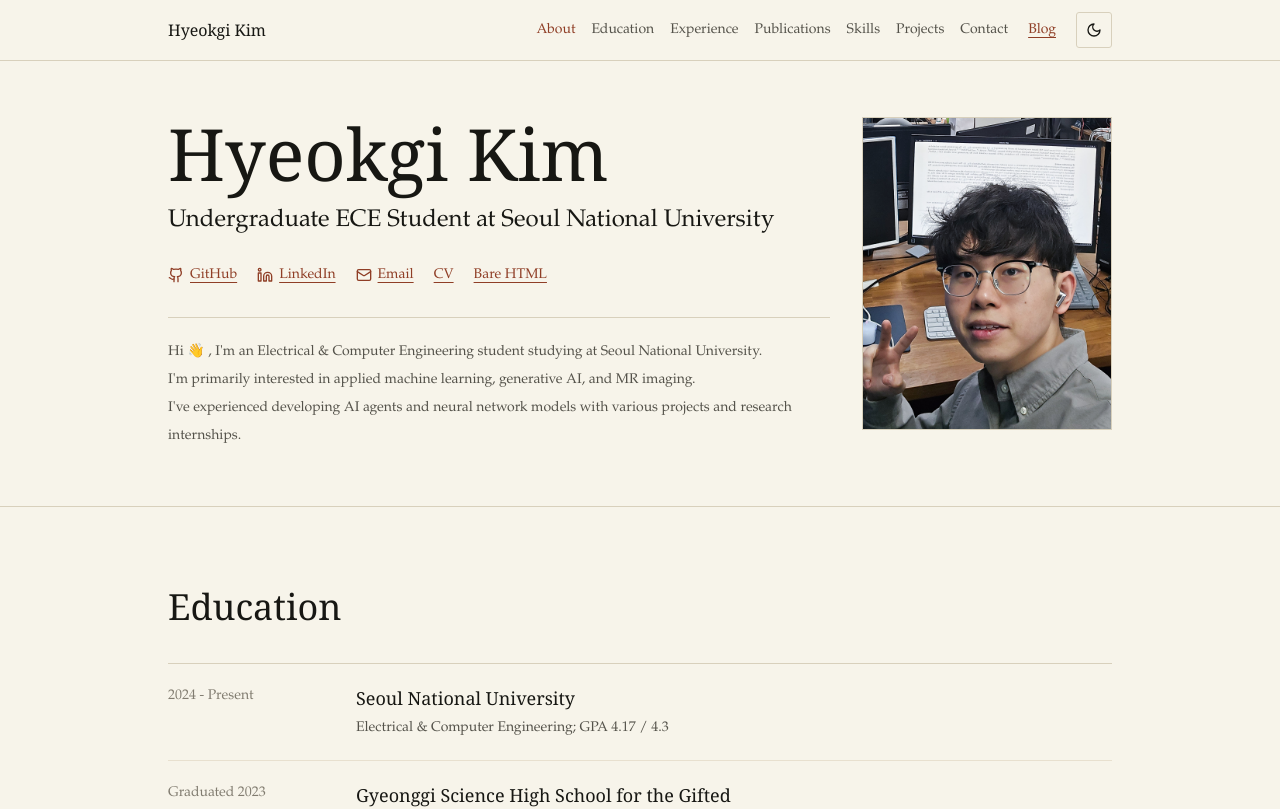
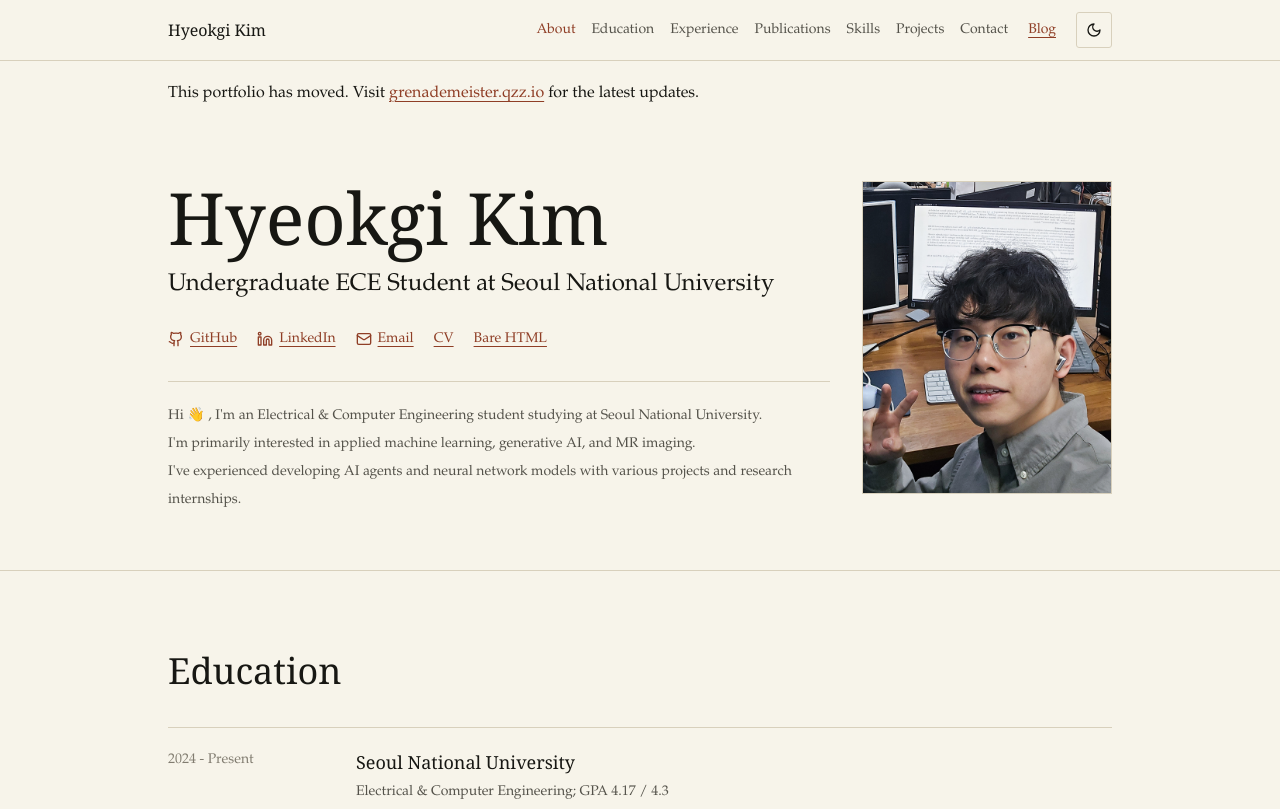
Before and after one commit to grenademeister/portfolio, a React (Vite) app: page / in a window 1280 px wide. Shown: the top 809 px of the page. Built offline with nearby package versions, Linux system fonts and the light colour scheme.

Commit message:
Add portfolio and blog migration notices

```diff
--- a/bare.html
+++ b/bare.html
@@ -9,6 +9,10 @@
 
 <body>
   <font face="Calibri, Arial, sans-serif">
+    <p>
+      This portfolio has moved. Visit <a href="https://grenademeister.qzz.io">grenademeister.qzz.io</a>
+      for the latest updates.
+    </p>
     <header>
       <h1>Hyeokgi Kim</h1>
       <p>Undergraduate ECE Student at Seoul National University</p>
--- a/src/App.jsx
+++ b/src/App.jsx
@@ -47,6 +47,13 @@
                 activeSection={activeSection}
                 secondaryLinks={[{ href: `${import.meta.env.BASE_URL}blog/`, label: "Blog" }]}
             />
+            <aside className="page-container py-5" aria-label="Portfolio migration notice">
+                <p>
+                    This portfolio has moved. Visit{" "}
+                    <a href="https://grenademeister.qzz.io" className="text-link">grenademeister.qzz.io</a>{" "}
+                    for the latest updates.
+                </p>
+            </aside>
             <Hero profile={PROFILE} />
             <EducationSection education={EDUCATION} />
             <ExperienceSection experience={EXPERIENCE} />
--- a/src/blog/main.jsx
+++ b/src/blog/main.jsx
@@ -1,13 +1,43 @@
 import { StrictMode } from "react";
 import { createRoot } from "react-dom/client";
 import "../index.css";
-import { BlogPage } from "./BlogPage";
+import { Navigation } from "../components/navigation/Navigation";
+import { Footer } from "../components/layout/Footer";
+import { PROFILE } from "../data/profile";
+import { useTheme } from "../hooks";
 import { applyTheme, getPreferredTheme } from "../lib/theme";
 
 applyTheme(getPreferredTheme());
 
+export function BlogMigrationPage() {
+    const { theme, toggleTheme } = useTheme();
+
+    return (
+        <div className="page-shell">
+            <Navigation
+                profileName={PROFILE.name}
+                theme={theme}
+                toggleTheme={toggleTheme}
+                navItems={[]}
+                homeHref="https://grenademeister.qzz.io"
+                secondaryLinks={[{ href: "https://blog.grenademeister.qzz.io", label: "Blog" }]}
+            />
+            <main className="page-container section-frame">
+                <p className="eyebrow">Blog</p>
+                <h1 className="font-editorial text-4xl leading-tight sm:text-5xl">This blog has moved</h1>
+                <p className="section-copy">
+                    Read all posts at{" "}
+                    <a href="https://blog.grenademeister.qzz.io" className="text-link">blog.grenademeister.qzz.io</a>.
+                    {" "}The old blog API has been shut down, so posts and comments are no longer available here.
+                </p>
+            </main>
+            <Footer profileName={PROFILE.name} />
+        </div>
+    );
+}
+
 createRoot(document.getElementById("root")).render(
     <StrictMode>
-        <BlogPage />
+        <BlogMigrationPage />
     </StrictMode>
 );
```
